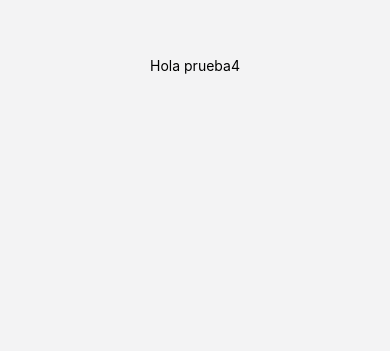
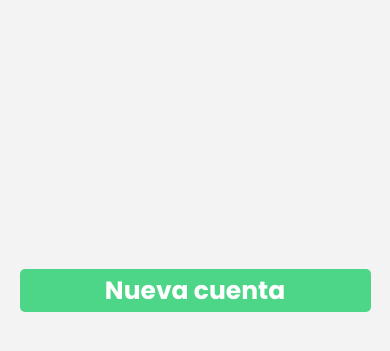
Before and after one commit to Mez4/Operativapp, a React Native app: screen / in a window 390 px wide. Shown: the part 357-708 px from the top of the page. Built offline with nearby package versions, Linux system fonts and the light colour scheme.

Commit message:
aun no resuelvo la seleccion de la cuenta

```diff
--- a/App.js
+++ b/App.js
@@ -19,7 +19,6 @@ const handleOnOpenAccount = selectedAccount =>{
   if(accountTag){
     content= <ScreenPedidosCuenta accountTag={accountTag}/>
   }
-
   return (
     <Body>
       {content}
--- a/components/CardCuenta.js
+++ b/components/CardCuenta.js
@@ -19,10 +19,10 @@ const boxWidth = () => {
   }
   return width;
 };
-function CardCuenta({ text, children, style, ...props }) {
+function CardCuenta({ text, children, style, onPress}) {
   return (
     <TouchableOpacity
-      {...props}
+      onPress={onPress}
       style={{ ...styles.card, ...style, height: boxWidth() }}
     >
       {children}
--- a/screen/ScreenCuentasAbiertas.js
+++ b/screen/ScreenCuentasAbiertas.js
@@ -28,28 +28,7 @@ export default function ScreenCuentasAbiertas({onAccountSelected}) {
   });
   const [modalVisible, setModalVisible] = useState(false);
   const [textInput, setTextInput] = useState("");
-  const [itemList, setItemList] = useState([
-    {
-      id: Math.random().toString(),
-      value: "prueba1",
-      empty: false,
-    },
-    {
-      id: Math.random().toString(),
-      value: "prueba2",
-      empty: false,
-    },
-    {
-      id: Math.random().toString(),
-      value: "prueba3",
-      empty: false,
-    },
-    {
-      id: Math.random().toString(),
-      value: "prueba4",
-      empty: false,
-    },
-  ]);
+  const [itemList, setItemList] = useState([]);
   if (!loaded) return <AppLoading />;
   const windowWidth = Dimensions.get("window").width;
   const boxWidth = () => {
@@ -115,8 +94,7 @@ export default function ScreenCuentasAbiertas({onAccountSelected}) {
   };
 
   const handleOnSelected = (item) => {
-      onAccountSelected(item)
-      console.log('YA')
+    onAccountSelected(item)
   }
 
   return (
@@ -137,15 +115,16 @@ export default function ScreenCuentasAbiertas({onAccountSelected}) {
                 ></View>
               );
             }
-            return <CardCuenta onPress={handleOnSelected(item.value)} text={item.value}></CardCuenta>;
+            return <CardCuenta onPress={handleOnSelected(item.value)} text={item.value}/>
           }}
           keyExtractor={(item) => item.id}
         />
       </View>
-      <Button onPress={handleOnAdd} title={"Nueva cuenta"} />
-
+      <Button onPress={(handleOnAdd)} title={"Nueva cuenta"} />
       {/* -------------------------------------------------------------------------------------------------------- */}
-
+      {/* -------------------------------------------------------------------------------------------------------- */}
+      {/* -------------------------------------------------------------------------------------------------------- */}
+      {/* -------------------------------------------------------------------------------------------------------- */}
       <Modal animationType="slide" visible={modalVisible}>
         <TouchableWithoutFeedback onPress={Keyboard.dismiss}>
         <View style={styles.modalContainer}>
```
